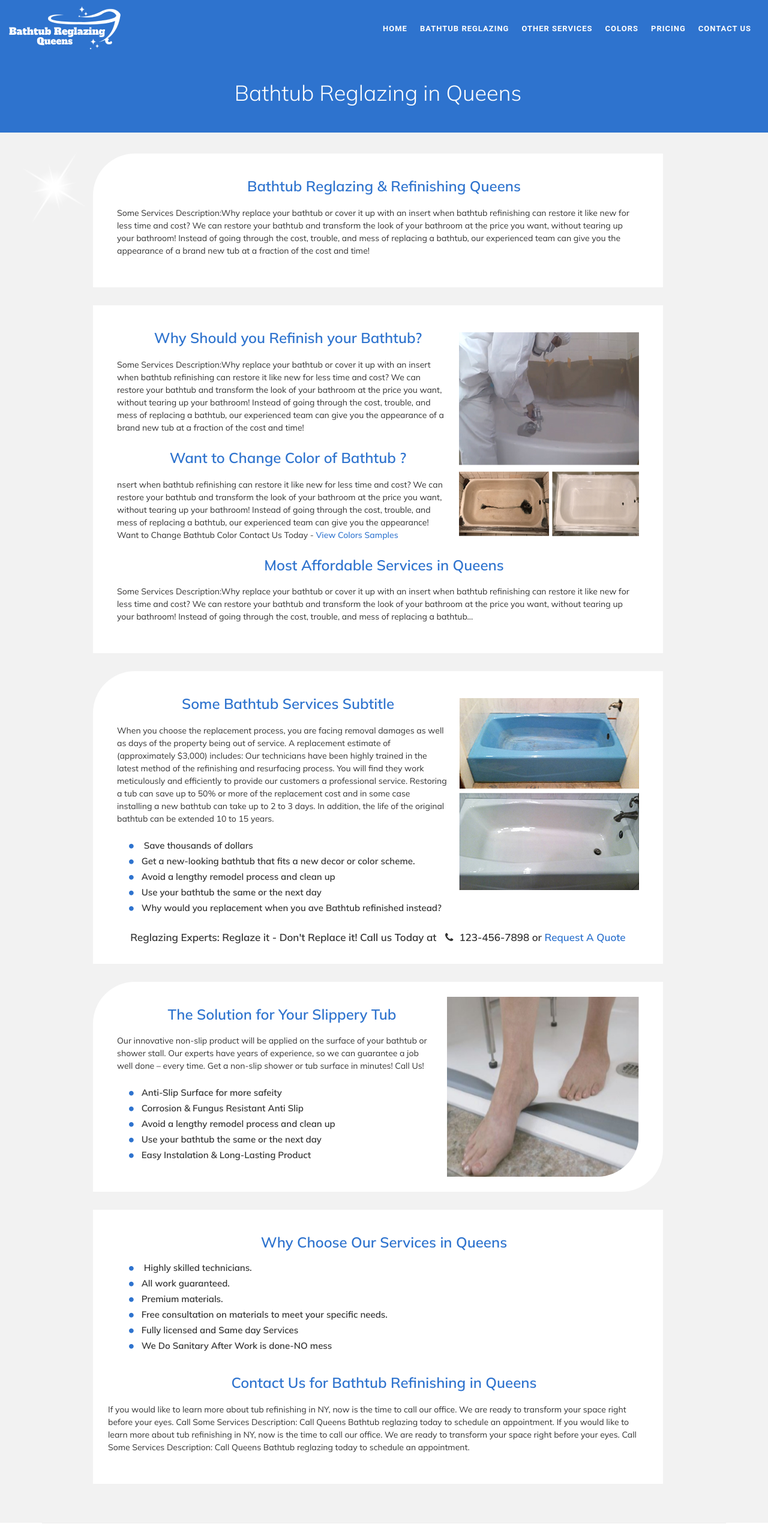
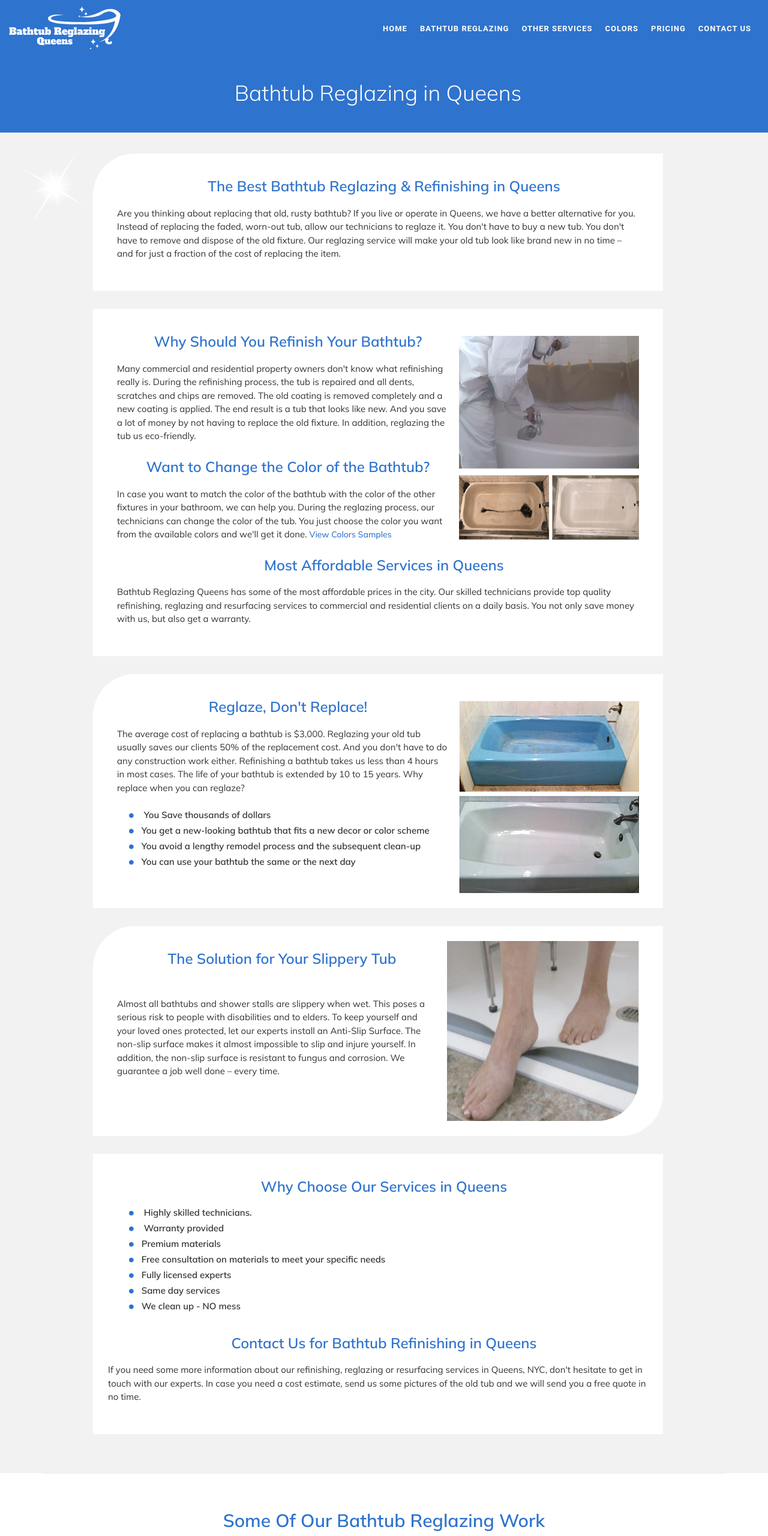
Before and after one commit to roppe/client, a plain HTML site: page bathtub-services.html in a window 1280 px wide. Shown: the top 2561 px of the page at 60% size. Drawn offline with Linux system fonts and the light colour scheme.

Commit message:
queens content

```diff
--- a/bathtub-services.html
+++ b/bathtub-services.html
@@ -8,11 +8,11 @@
 
     <meta name="keywords" content="" />
 
-    <meta name="description" content="At NYC Restaurant Equipment, we offer solutions for commercial restaurants and local businesses. Get in touch to upgrade your appliances.">
+    <meta name="description" content=" Bathtub Reglazing Queens is ready to refinish or resurface your tub, tiles, urinal, shower, countertops, and even cabinets. Why replace when you can reglaze? Low prices.">
 
     <meta name="author" content="">
 
-    <title>Colors BathTub Brooklyn</title>
+    <title>The Best Bathtub Reglazing Service in Queens</title>
 
 
     <!-- Bootstrap core CSS -->
@@ -98,14 +98,11 @@
 
 				<div class="col-xl-10 col-lg-10 col-md-12 col-sm-12 col-12 header-inside">
 
-					<h2>Bathtub Reglazing & Refinishing Queens   </h2>
+					<h2>
+						The Best Bathtub Reglazing & Refinishing in Queens
+						   </h2>
 
-
-					<p>Some Services Description:Why replace your bathtub or cover it up with an insert when bathtub refinishing can restore it like new for less time and cost?
-
-						We can restore your bathtub and transform the look of your bathroom at the price you want, without tearing up your bathroom! Instead of going through the cost, trouble, and mess of replacing a bathtub, our experienced team can give you the appearance of a brand new tub at a fraction of the cost and time!	</p>
-
-
+					<p>Are you thinking about replacing that old, rusty bathtub? If you live or operate in Queens, we have a better alternative for you. Instead of replacing the faded, worn-out tub, allow our technicians to reglaze it. You don't have to buy a new tub. You don't have to remove and dispose of the old fixture. Our reglazing service will make your old tub look like brand new in no time – and for just a fraction of the cost of replacing the item.</p>
 
 
 				</div><!-- / about-main-1-->
@@ -113,28 +110,20 @@
 				<div class="col-xl-10 col-lg-10 col-md-12 col-sm-12 col-12 header-inside" style="border-top-right-radius:0; border-top-left-radius:0;">
 
 					<img class="right-picture" src="img/multiple-bathtub.jpg">
-					<h2>Why Should you Refinish your Bathtub?   </h2>
+					<h2>Why Should You Refinish Your Bathtub?   </h2>
+
+					<p>Many commercial and residential property owners don't know what refinishing really is. During the refinishing process, the tub is repaired and all dents, scratches and chips are removed. The old coating is removed completely and a new coating is applied. The end result is a tub that looks like new. And you save a lot of money by not having to replace the old fixture. In addition, reglazing the tub us eco-friendly.</p>
+
+						<h2>Want to Change the Color of the Bathtub? </h2>
 
 
-					<p>Some Services Description:Why replace your bathtub or cover it up with an insert when bathtub refinishing can restore it like new for less time and cost?
-
-						We can restore your bathtub and transform the look of your bathroom at the price you want, without tearing up your bathroom! Instead of going through the cost, trouble, and mess of replacing a bathtub, our experienced team can give you the appearance of a brand new tub at a fraction of the cost and time!	</p>
-
-
-						<h2>Want to Change Color of Bathtub ? </h2>
-
-
-						<p>nsert when bathtub refinishing can restore it like new for less time and cost?
-
-							We can restore your bathtub and transform the look of your bathroom at the price you want, without tearing up your bathroom! Instead of going through the cost, trouble, and mess of replacing a bathtub, our experienced team can give you the appearance! Want to Change Bathtub Color Contact Us Today - <a href="colors.html">View Colors Samples</a>	</p>
+						<p>In case you want to match the color of the bathtub with the color of the other fixtures in your bathroom, we can help you. During the reglazing process, our technicians can change the color of the tub. You just choose the color you want from the available colors and we'll get it done. <a href="colors.html">View Colors Samples</a>	</p>
 
 
 						<h2>Most Affordable Services in Queens   </h2>
 
 
-						<p>Some Services Description:Why replace your bathtub or cover it up with an insert when bathtub refinishing can restore it like new for less time and cost?
-
-							We can restore your bathtub and transform the look of your bathroom at the price you want, without tearing up your bathroom! Instead of going through the cost, trouble, and mess of replacing a bathtub...	</p>
+						<p>Bathtub Reglazing Queens has some of the most affordable prices in the city. Our skilled technicians provide top quality refinishing, reglazing and resurfacing services to commercial and residential clients on a daily basis. You not only save money with us, but also get a warranty.</p>
 
 
 
@@ -144,30 +133,27 @@
 
 				<div class="col-xl-10 col-lg-10 col-md-12 col-sm-12 col-12 header-inside" style="border-top-right-radius:70; border-bottom-right-radius:0;">
 					<img class="right-picture" src="img/two-before.jpg">
-					<h2>Some Bathtub Services Subtitle </h2>
-					<p>When you choose the replacement process, you are facing removal damages as well as days of the property being out of service. A replacement estimate of (approximately $3,000) includes:  Our technicians have been highly trained in the latest method of the refinishing and resurfacing process. You will find they work meticulously and efficiently to provide our customers a professional service. Restoring a tub can save up to 50% or more of the replacement cost and in some case installing a new bathtub can take up to 2 to 3 days. In addition, the life of the original bathtub can be extended 10 to 15 years. </p>
+					<h2>Reglaze, Don't Replace! </h2>
+					<p>The average cost of replacing a bathtub is $3,000. Reglazing your old tub usually saves our clients 50% of the replacement cost. And you don't have to do any construction work either. Refinishing a bathtub takes us less than 4 hours in most cases. The life of your bathtub is extended by 10 to 15 years. Why replace when you can reglaze?</p>
 
-						<h6><i class="fa fa-circle" aria-hidden="true"></i> Save thousands of dollars</h6>
-					<h6><i class="fa fa-circle" aria-hidden="true"></i>Get a new-looking bathtub that fits a new decor or color scheme.</h6>
-					<h6><i class="fa fa-circle" aria-hidden="true"></i>Avoid a lengthy remodel process and clean up</h6>
-					<h6><i class="fa fa-circle" aria-hidden="true"></i>Use your bathtub the same or the next day</h6>
-					<h6><i class="fa fa-circle" aria-hidden="true"></i>Why would you replacement when you ave Bathtub refinished instead?</h6>
+						<h6><i class="fa fa-circle" aria-hidden="true"></i> You Save thousands of dollars</h6>
+					<h6><i class="fa fa-circle" aria-hidden="true"></i>You get a new-looking bathtub that fits a new decor or color scheme</h6>
+					<h6><i class="fa fa-circle" aria-hidden="true"></i>You avoid a lengthy remodel process and the subsequent clean-up</h6>
+					<h6><i class="fa fa-circle" aria-hidden="true"></i>You can use your bathtub the same or the next day</h6>
 
-					<h4>Reglazing Experts: Reglaze it - Don't Replace it! Call us Today at <i class="fa fa-phone"></i>123-456-7898 or <a href="contact.html">Request A Quote</a></h4>
+
+
 
 				</div><!-- / about-main-1-->
 
 
 				<div class="col-xl-10 col-lg-10 col-md-12 col-sm-12 col-12 header-inside" style="border-top-right-radius:0; border-bottom-right-radius:70px;">
 					<img src="img/shower-antislip.jpg" style="width:320px;height:300px; border-bottom-right-radius:70px; ">
-					<h2>The Solution for Your Slippery Tub </h2>
-					<p>Our innovative non-slip product will be applied on the surface of your bathtub or shower stall. Our experts have years of experience, so we can guarantee a job well done – every time. Get a non-slip shower or tub surface in minutes! Call Us!</p>
+					<h2 style="margin-bottom: 45px;">
+						The Solution for Your Slippery Tub
+						</h2>
+					<p>Almost all bathtubs and shower stalls are slippery when wet. This poses a serious risk to people with disabilities and to elders. To keep yourself and your loved ones protected, let our experts install an Anti-Slip Surface. The non-slip surface makes it almost impossible to slip and injure yourself. In addition, the non-slip surface is resistant to fungus and corrosion. We guarantee a job well done – every time.</p>
 
-						<h6><i class="fa fa-circle" aria-hidden="true"></i>Anti-Slip Surface for more safeity</h6>
-					<h6><i class="fa fa-circle" aria-hidden="true"></i>Corrosion & Fungus Resistant Anti Slip</h6>
-					<h6><i class="fa fa-circle" aria-hidden="true"></i>Avoid a lengthy remodel process and clean up</h6>
-					<h6><i class="fa fa-circle" aria-hidden="true"></i>Use your bathtub the same or the next day</h6>
-					<h6><i class="fa fa-circle" aria-hidden="true"></i>Easy Instalation & Long-Lasting Product</h6>
 
 
 
@@ -179,17 +165,19 @@
 					<h2>Why Choose Our Services in Queens </h2>
 
 					<h6><i class="fa fa-circle" aria-hidden="true"></i> Highly skilled technicians.</h6>
-					<h6><i class="fa fa-circle" aria-hidden="true"></i>All work guaranteed.</h6>
-					<h6><i class="fa fa-circle" aria-hidden="true"></i>Premium materials.</h6>
-					<h6><i class="fa fa-circle" aria-hidden="true"></i>Free consultation on materials to meet your specific needs.</h6>
-					<h6><i class="fa fa-circle" aria-hidden="true"></i>Fully licensed and Same day Services</h6>
-					<h6><i class="fa fa-circle" aria-hidden="true"></i>We Do Sanitary After Work is done-NO mess</h6>
+					<h6><i class="fa fa-circle" aria-hidden="true"></i>	Warranty provided</h6>
+					<h6><i class="fa fa-circle" aria-hidden="true"></i>Premium materials</h6>
+					<h6><i class="fa fa-circle" aria-hidden="true"></i>Free consultation on materials to meet your specific needs</h6>
+					<h6><i class="fa fa-circle" aria-hidden="true"></i>Fully licensed experts</h6>
+					<h6><i class="fa fa-circle" aria-hidden="true"></i>Same day services</h6>
+					<h6><i class="fa fa-circle" aria-hidden="true"></i>We clean up - NO mess</h6>
 
 					<div class="row">
-						<h2 style="margin-top: 30px;">Contact Us for Bathtub Refinishing in  Queens   </h2>
+						<h2 style="margin-top: 30px;">
+							Contact Us for Bathtub Refinishing in Queens
+							  </h2>
 
-						<p>	If you would like to learn more about tub refinishing in NY, now is the time to call our office. We are ready to transform your space right before your eyes. Call Some Services Description: Call Queens Bathtub reglazing today to schedule an appointment. If you would like to learn more about tub refinishing in NY, now is the time to call our office. We are ready to transform your space right before your eyes. Call
-						Some Services Description: Call Queens Bathtub reglazing today to schedule an appointment.	</p>
+							  <p>If you need some more information about our refinishing, reglazing or resurfacing services in Queens, NYC, don't hesitate to get in touch with our experts. In case you need a cost estimate, send us some pictures of the old tub and we will send you a free quote in no time. </p>
 					</div>
 
 
--- a/css/style.css
+++ b/css/style.css
@@ -2103,7 +2103,7 @@ font-family: 'Mulish', sans-serif;
    font-family: 'Mulish', sans-serif;
     font-weight: 400;
     color: #333;
-    font-size: 14px;
+    font-size: 15px;
     text-align: left;
     margin-bottom: 25px;
 
```
Also changed, not shown: colors.html (+1 -1 lines), index.html (+23 -20 lines), other-services.html (+25 -23 lines).
